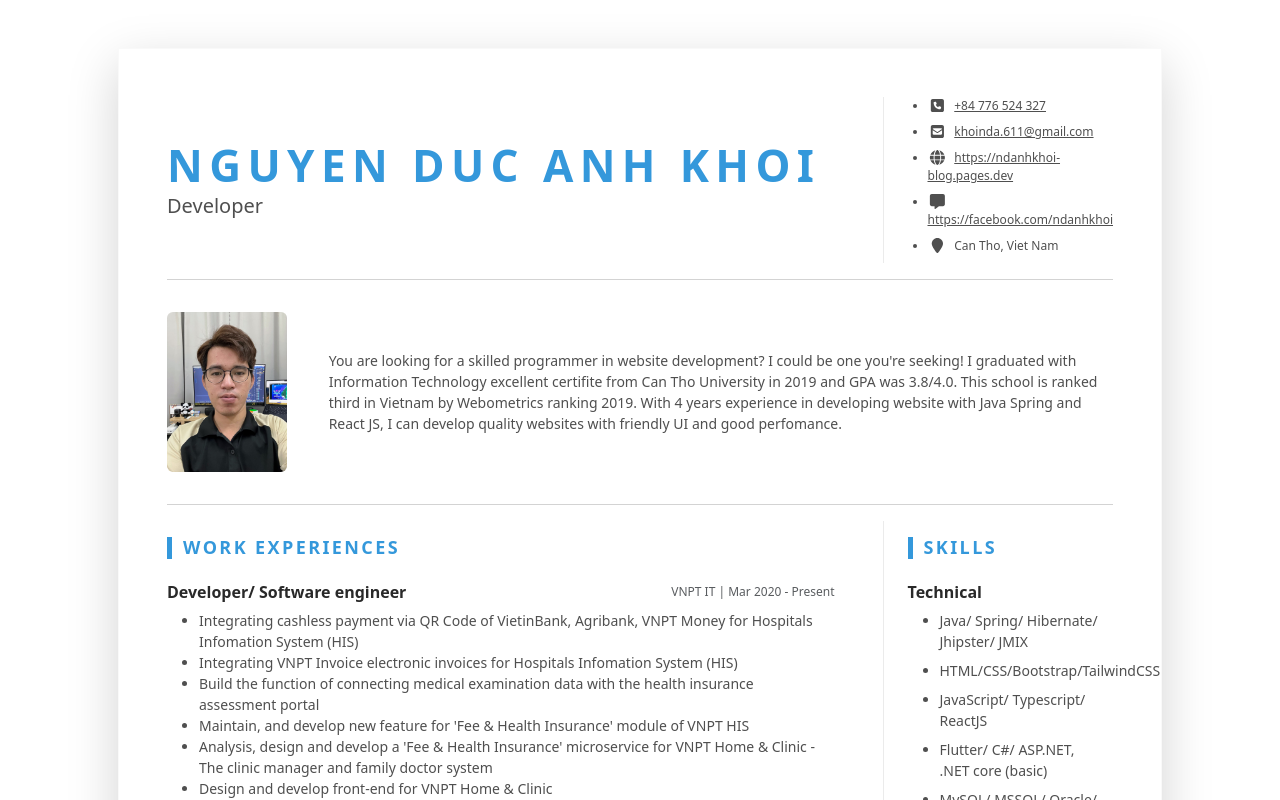
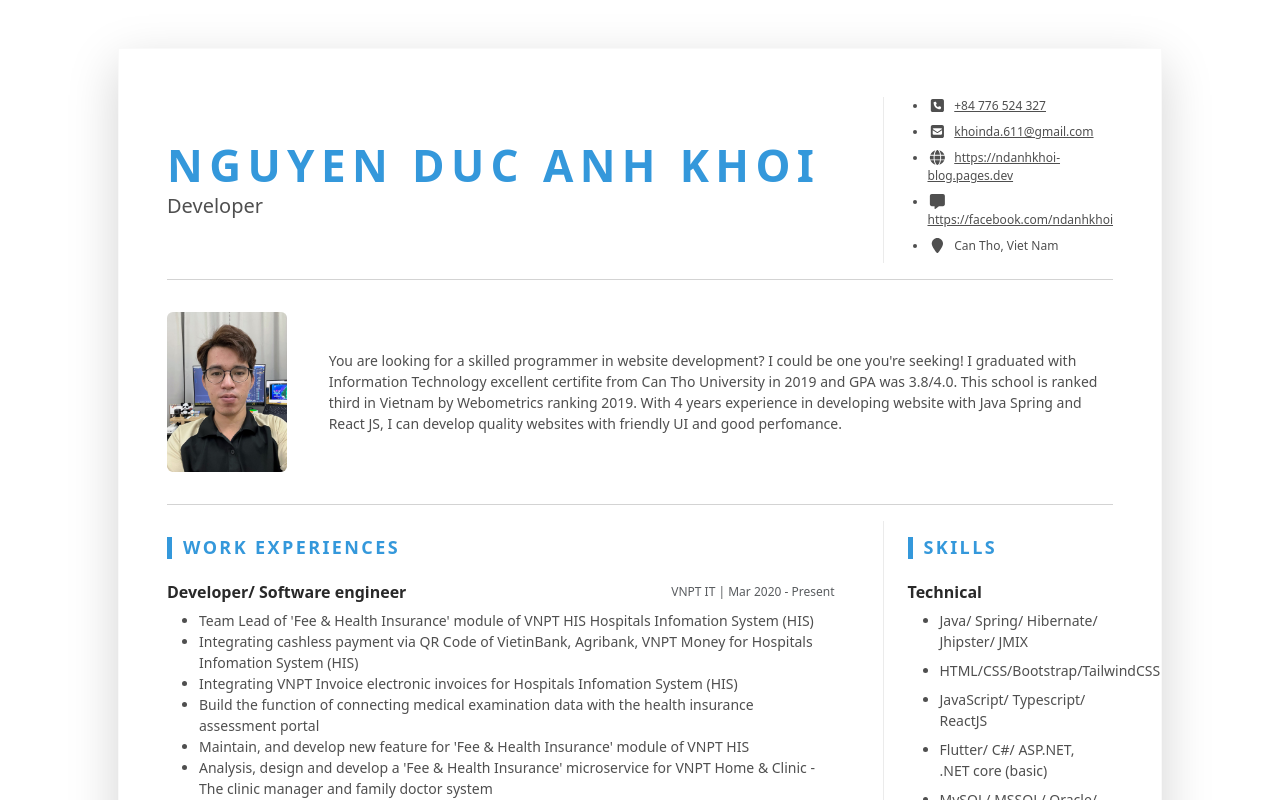
Before and after one commit to ndanhkhoi/ndanhkhoi.github.io, a React (Vite) app: page / in a window 1280 px wide. Shown: the top 800 px of the page. Built offline with nearby package versions, Linux system fonts and the light colour scheme.

Commit message:
Update work experiences

```diff
--- a/src/data.ts
+++ b/src/data.ts
@@ -17,6 +17,7 @@ export const RESUME_DATA: Readonly<IResumeData> = {
             company: 'VNPT IT',
             jobPosition: 'Developer/ Software engineer',
             description: [
+                `Team Lead of 'Fee & Health Insurance' module of VNPT HIS Hospitals Infomation System (HIS)`,
                 `Integrating cashless payment via QR Code of VietinBank, Agribank, VNPT Money for Hospitals Infomation System (HIS)`,
                 `Integrating VNPT Invoice electronic invoices for Hospitals Infomation System (HIS)`,
                 `Build the function of connecting medical examination data with the health insurance assessment portal`,
```
